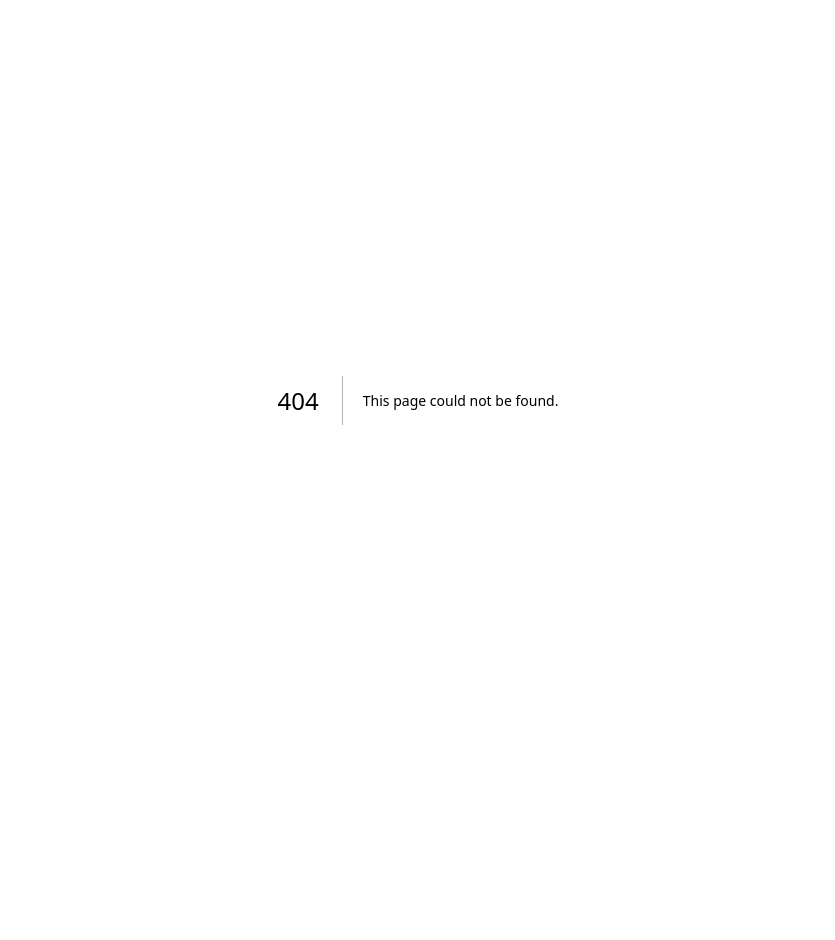
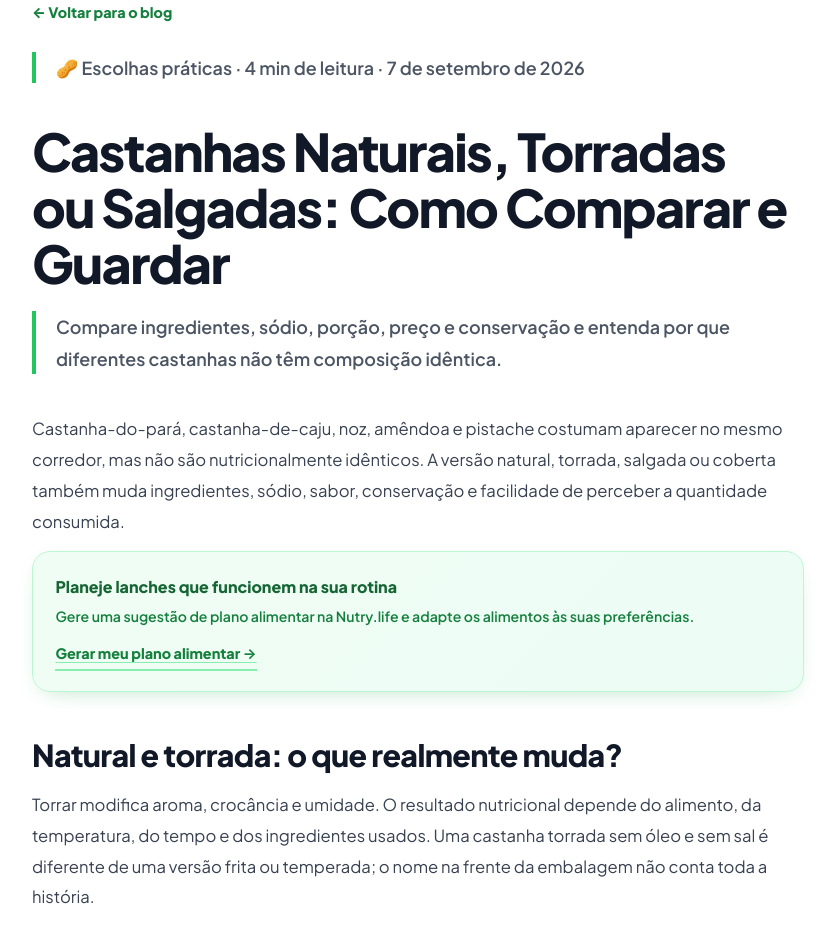
Before and after one commit to elevanceseguros/Nutri, a Next.js app: page /blog/castanhas-naturais-torradas-salgadas-como-comparar in a window 1280 px wide. Before the commit this address had no page. Shown: the top 940 px of the page, without its empty margins (222-1057 px from the left). Before the commit the page ends 800 px from the top, so only its background shows below. Built offline with nearby package versions, Linux system fonts and the light colour scheme.

Commit message:
Publica artigo de 07/09 sobre castanhas

```diff
--- /dev/null
+++ b/src/app/blog/castanhas-naturais-torradas-salgadas-como-comparar/page.tsx
@@ -0,0 +1,86 @@
+import type { Metadata } from "next";
+import Link from "next/link";
+import styles from "../../page.module.css";
+
+const title = "Castanhas Naturais, Torradas ou Salgadas: Como Comparar e Guardar";
+const description = "Compare ingredientes, sódio, porção, preço e conservação e entenda por que diferentes castanhas não têm composição idêntica.";
+const url = "https://www.nutry.life/blog/castanhas-naturais-torradas-salgadas-como-comparar";
+export const metadata: Metadata = {
+  title: `${title} | Nutry.life`, description,
+  alternates: { canonical: url },
+  openGraph: { title, description, type: "article", url, publishedTime: "2026-09-07", modifiedTime: "2026-09-07" },
+};
+const jsonLd = {
+  "@context": "https://schema.org", "@type": "Article", headline: title, description,
+  datePublished: "2026-09-07", dateModified: "2026-09-07", mainEntityOfPage: url,
+  publisher: { "@type": "Organization", name: "Nutry.life", url: "https://www.nutry.life" },
+};
+export default function Post() {
+  return (
+    <main className={styles.postContainer}>
+      <script type="application/ld+json" dangerouslySetInnerHTML={{ __html: JSON.stringify(jsonLd) }} />
+      <Link href="/blog" className={styles.backToBlog} data-nav="back-to-blog">← Voltar para o blog</Link>
+      <article>
+        <header>
+          <p className={styles.postExcerpt}>🥜 Escolhas práticas · 4 min de leitura · 7 de setembro de 2026</p>
+          <h1 className={styles.postTitle}>{title}</h1>
+          <p className={styles.postExcerpt}>{description}</p>
+        </header>
+        <div className={styles.postContent}>
+          <p>Castanha-do-pará, castanha-de-caju, noz, amêndoa e pistache costumam aparecer no mesmo corredor, mas não são nutricionalmente idênticos. A versão natural, torrada, salgada ou coberta também muda ingredientes, sódio, sabor, conservação e facilidade de perceber a quantidade consumida.</p>
+          <div className={styles.articleCtaTop} data-cta="top">
+            <div><strong>Planeje lanches que funcionem na sua rotina</strong>
+              <p>Gere uma sugestão de plano alimentar na Nutry.life e adapte os alimentos às suas preferências.</p>
+              <Link href="/" className={styles.articleCtaLink}>Gerar meu plano alimentar →</Link>
+            </div>
+          </div>
+          <h2>Natural e torrada: o que realmente muda?</h2>
+          <p>Torrar modifica aroma, crocância e umidade. O resultado nutricional depende do alimento, da temperatura, do tempo e dos ingredientes usados. Uma castanha torrada sem óleo e sem sal é diferente de uma versão frita ou temperada; o nome na frente da embalagem não conta toda a história.</p>
+          <p>Use a lista de ingredientes para verificar se há óleo, sal, açúcar, mel, chocolate ou aromatizantes. Se a lista trouxer apenas a castanha, a principal diferença em relação à versão crua tende a estar no processamento e na textura.</p>
+          <h2>“Sem sal” e “salgada” não devem ser comparadas no paladar</h2>
+          <p>O sódio declarado na tabela nutricional permite comparar produtos na mesma base, preferencialmente por 100 g. Observe também a porção realmente consumida. Misturas temperadas podem concentrar sal na superfície, e a intensidade do sabor não informa sozinha a quantidade de sódio.</p>
+          <p>Para quem precisa controlar sódio por orientação profissional, a comparação de rótulos é especialmente útil. Isso não significa que todas as pessoas precisem eliminar versões salgadas; frequência, quantidade e conjunto da alimentação importam.</p>
+          <h2>Castanhas são fontes de gordura — e isso não é defeito</h2>
+          <p>Nozes e castanhas geralmente fornecem lipídios, além de proteína, fibras e micronutrientes em proporções que variam entre as espécies. A TBCA reúne alimentos separados porque castanha-do-pará, castanha-de-caju, amendoim e mixes não são intercambiáveis em todos os nutrientes.</p>
+          <p>Por serem alimentos concentrados, pequenas quantidades ocupam pouco volume. Colocar a porção em um recipiente, em vez de comer diretamente do pacote, pode ajudar quem deseja perceber melhor quanto serviu — sem transformar a medida em regra universal.</p>
+          <h2>Mix de castanhas é sempre melhor?</h2>
+          <p>Não necessariamente. Um mix pode ampliar sabores e variedade, mas também pode trazer mais sal, frutas açucaradas, cereais, chocolate ou uma proporção muito maior do ingrediente de menor custo. Leia a ordem da lista: os ingredientes aparecem em sequência decrescente de quantidade.</p>
+          <p>Compare preço pelo quilo e não apenas pelo tamanho do pacote. Se a mistura atende ao seu gosto e cabe no orçamento, ela pode ser prática. Comprar uma única variedade e alternar ao longo da semana também funciona.</p>
+          <h2>Alergênicos exigem atenção ao rótulo</h2>
+          <p>Amendoim e diferentes castanhas podem provocar reações alérgicas. A Anvisa exige declarações específicas de alergênicos em alimentos embalados. Quem tem diagnóstico de alergia deve seguir sua orientação individual, verificar a advertência do produto e considerar risco de contaminação cruzada.</p>
+          <p>Trocar uma castanha por outra não é automaticamente seguro. Reações e restrições variam, e receitas, granolas, barras e pastas podem conter ingredientes que não ficam evidentes pelo nome comercial.</p>
+          <h2>Como guardar para preservar sabor e qualidade</h2>
+          <ol>
+            <li>Mantenha a embalagem bem fechada, protegida de calor, luz e umidade.</li>
+            <li>Depois de abrir, siga a orientação do fabricante sobre prazo e refrigeração.</li>
+            <li>Use recipiente limpo e seco se transferir o produto.</li>
+            <li>Descarte se houver mofo, odor rançoso, insetos ou alteração importante de sabor.</li>
+          </ol>
+          <p>Pacotes grandes nem sempre são mais econômicos quando demoram a ser consumidos. A gordura pode oxidar e produzir sabor rançoso; por isso, tamanho da embalagem, frequência de uso e local de armazenamento entram na decisão.</p>
+          <h2>Ideias práticas sem prescrição de porção</h2>
+          <ul>
+            <li>Adicionar castanhas picadas à fruta ou ao iogurte.</li>
+            <li>Usar em saladas, arroz, legumes ou preparações com aveia.</li>
+            <li>Levar uma quantidade separada para o lanche.</li>
+            <li>Alternar variedades conforme preço, sabor e disponibilidade.</li>
+          </ul>
+          <p>A quantidade adequada depende do restante da alimentação, da fome, das necessidades e dos objetivos de cada pessoa. Em caso de alergia, doença renal, dificuldade de mastigação ou outra condição clínica, procure orientação individual.</p>
+          <h2>Roteiro rápido de comparação</h2>
+          <p>Antes de comprar, confira: qual castanha predomina, quais ingredientes foram adicionados, sódio por 100 g, tamanho da porção, advertências de alergênicos, validade, condição da embalagem e preço por quilo. Esse roteiro costuma ser mais útil do que procurar um único produto “perfeito”.</p>
+          <p>Leia também: <Link href="/blog/como-ler-rotulo-de-alimentos">como ler rótulos de alimentos</Link> · <Link href="/blog/gorduras-boas-e-ruins">como entender as gorduras na alimentação</Link>.</p>
+          <section className={styles.premiumBanner} data-cta="final">
+            <div className={styles.premiumHeader}><h2>Monte um plano alimentar com escolhas que cabem no seu dia</h2>
+              <p>Gere uma sugestão, adapte alimentos e horários às suas preferências e procure orientação profissional quando precisar de uma estratégia individual.</p>
+            </div>
+            <Link href="/" className={styles.premiumBtn}>Gerar meu plano alimentar</Link>
+          </section>
+          <Link href="/blog" className={styles.backToBlog} data-nav="back-to-all-articles">← Voltar para todos os artigos</Link>
+        </div>
+      </article>
+      <footer className={styles.footer}>
+        <p>Este conteúdo é educativo e não substitui avaliação de nutricionista ou médico. Necessidades, restrições alimentares, alergias e condições de saúde exigem orientação individual.</p>
+        <p>Fontes e referências: <a href="https://www.gov.br/anvisa/pt-br/assuntos/alimentos/rotulagem" target="_blank" rel="noopener noreferrer">Anvisa — rotulagem de alimentos</a> · <a href="https://www.tbca.net.br/base-dados/composicao_estatistica.php?atuald=6&amp;pagina=54" target="_blank" rel="noopener noreferrer">TBCA — nozes, castanhas e sementes</a> · <a href="https://www.gov.br/saude/pt-br/assuntos/saude-brasil/publicacoes-para-promocao-a-saude/guia_alimentar_populacao_brasileira_2ed.pdf" target="_blank" rel="noopener noreferrer">Ministério da Saúde — Guia Alimentar</a>. Referências consultadas em 07/09/2026.</p>
+      </footer>
+    </main>
+  );
+}
--- a/src/app/sitemap.ts
+++ b/src/app/sitemap.ts
@@ -5,6 +5,7 @@ export default function sitemap(): MetadataRoute.Sitemap {
 
   // Artigos em ordem cronológica decrescente.
   return [
+    { url: `${baseUrl}/blog/castanhas-naturais-torradas-salgadas-como-comparar`, lastModified: new Date('2026-09-07'), changeFrequency: 'monthly', priority: 0.8 },
     { url: `${baseUrl}/blog/cuscuz-milho-cafe-da-manha-como-montar`, lastModified: new Date('2026-09-06'), changeFrequency: 'monthly', priority: 0.8 },
     { url: `${baseUrl}/blog/azeite-oleo-soja-canola-como-escolher`, lastModified: new Date('2026-09-05'), changeFrequency: 'monthly', priority: 0.8 },
     { url: `${baseUrl}/blog/milho-verde-espiga-lata-congelado-comparar`, lastModified: new Date('2026-09-04'), changeFrequency: 'monthly', priority: 0.8 },
```
Also changed, not shown: src/app/blog/page.tsx (+9 -0 lines).
